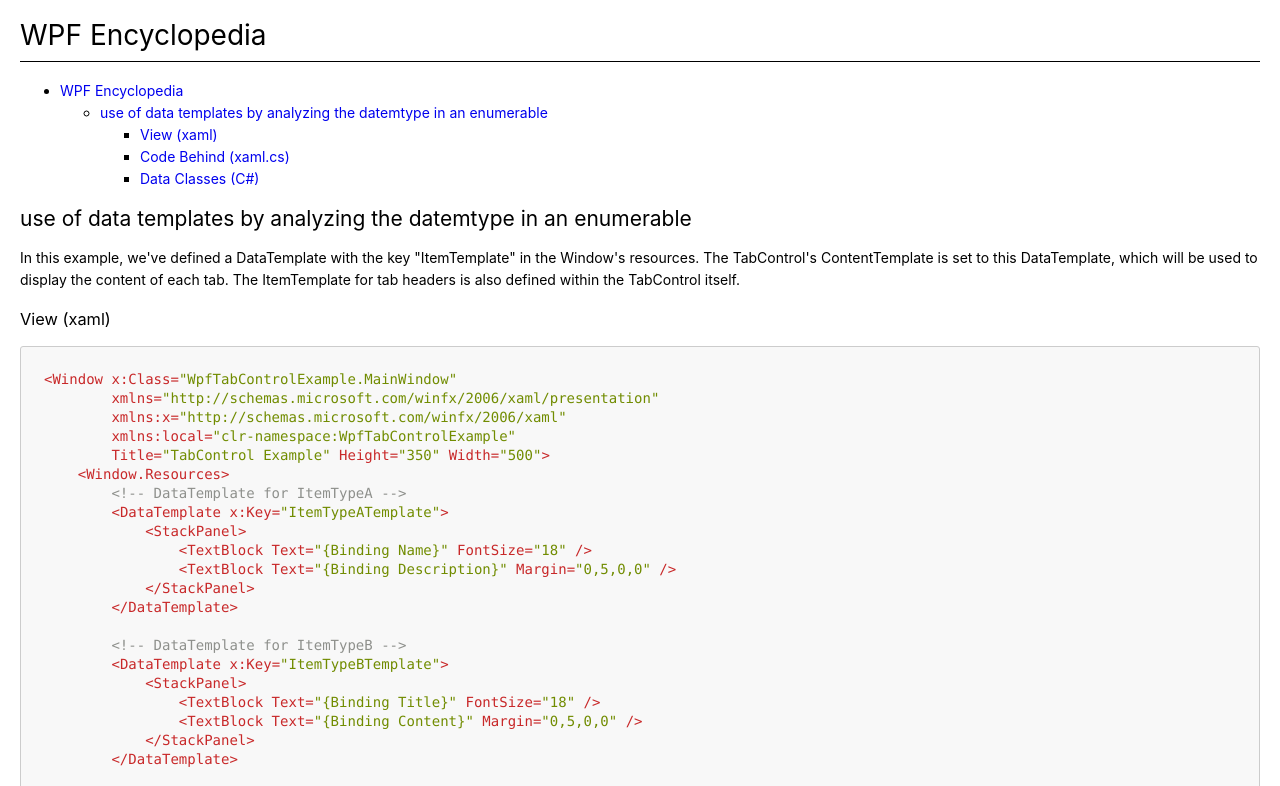
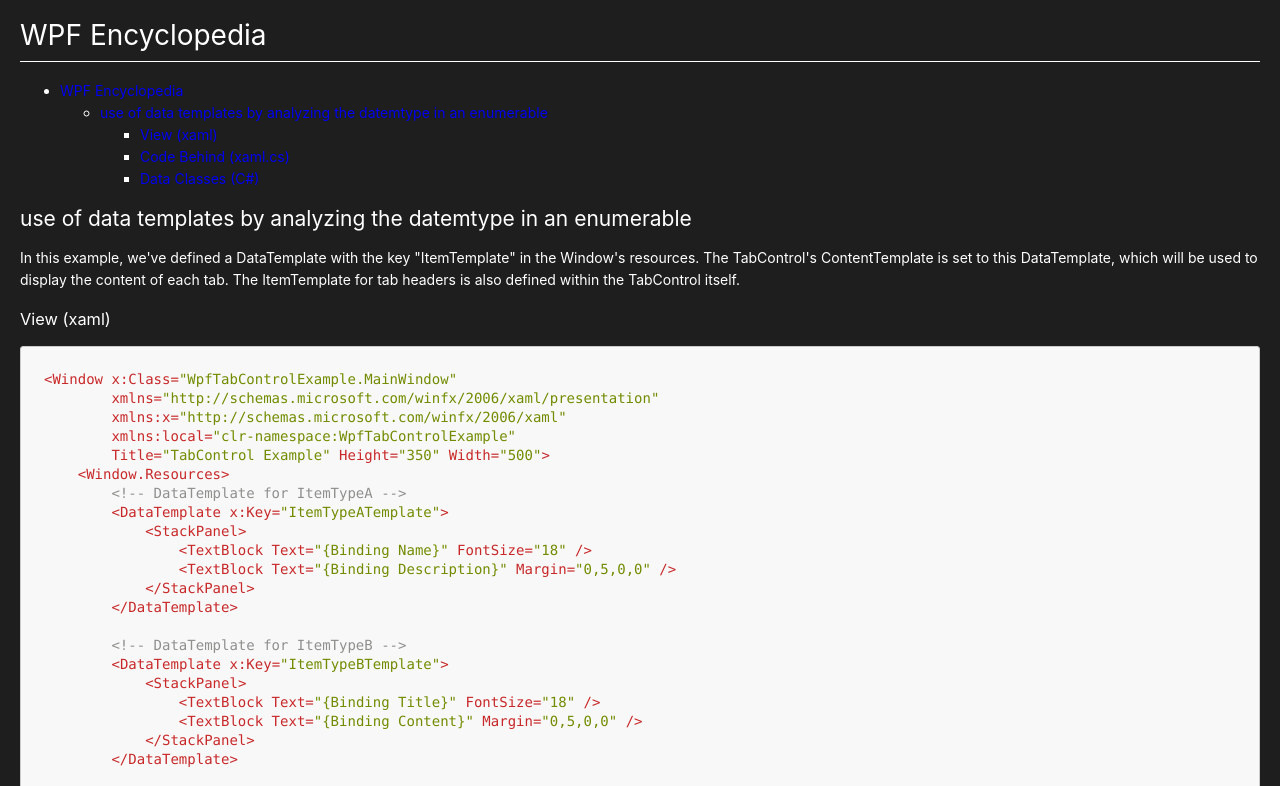
Before and after one commit to TimPaasche/Markdown, a plain HTML site: page WPF_Encyclopedia.html in a window 1280 px wide. Shown: the top 786 px of the page. Drawn offline with Linux system fonts and the light colour scheme; a script that the page names is missing.

Commit message:
small changed in style

```diff
--- a/WPF_Encyclopedia.html
+++ b/WPF_Encyclopedia.html
@@ -12,11 +12,13 @@
  *--------------------------------------------------------------------------------------------*/
 
 body {
-	font-family: var(--vscode-markdown-font-family, -apple-system, BlinkMacSystemFont, "Segoe WPC", "Segoe UI", "Ubuntu", "Droid Sans", sans-serif);
+	font-family: 'Cascadia Code', monospace; /*var(--vscode-markdown-font-family, -apple-system, BlinkMacSystemFont, "Segoe WPC", "Segoe UI", "Ubuntu", "Droid Sans", sans-serif);*/
 	font-size: var(--vscode-markdown-font-size, 14px);
 	padding: 0 26px;
 	line-height: var(--vscode-markdown-line-height, 22px);
 	word-wrap: break-word;
+	background-color: #1e1e1e;
+	color: #ffffff; /* Text color in dark mode */
 }
 
 #code-csp-warning {
```
Also changed, not shown: 1 other file.
